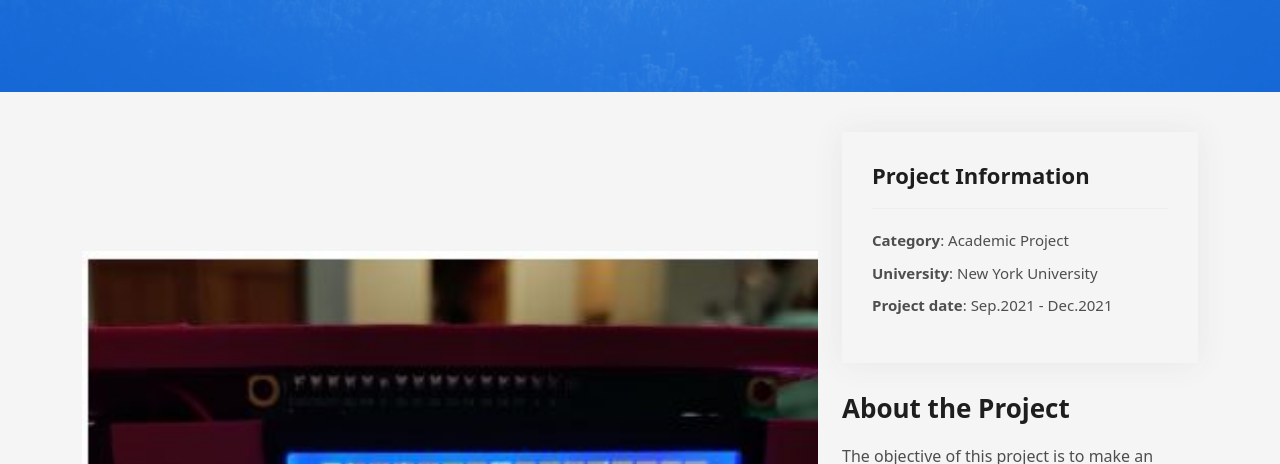
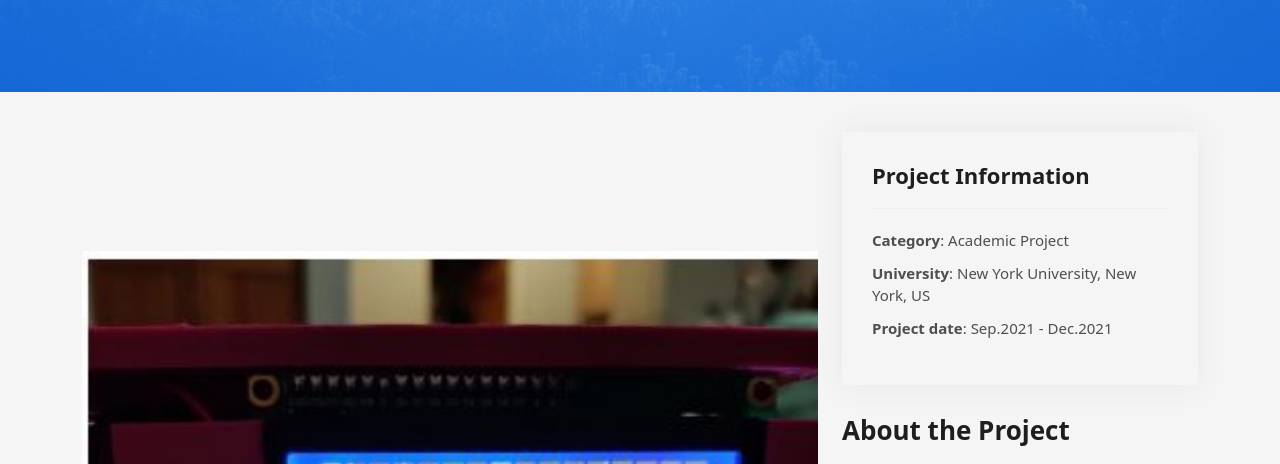
Before and after one commit to srivathsa24/.github.io, a plain HTML site: page portfolio-details.html in a window 1280 px wide. Shown: the part 258-722 px from the top of the page. Drawn offline with Linux system fonts and the light colour scheme.

Commit message:
Update portfolio-details.html

```diff
--- a/portfolio-details.html
+++ b/portfolio-details.html
@@ -135,7 +135,7 @@
               <h3>Project Information</h3>
               <ul>
                 <li><strong>Category</strong>: Academic Project</li>
-                <li><strong>University</strong>: New York University</li>
+                <li><strong>University</strong>: New York University, New York, US</li>
                 <li><strong>Project date</strong>: Sep.2021 - Dec.2021</li>
                <!-- <li><strong>Project URL</strong>: <a href="#">www.example.com</a></li>-->
               </ul>
```
